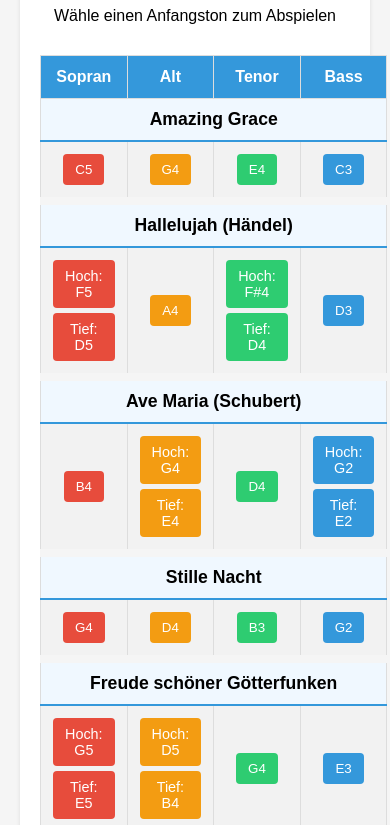
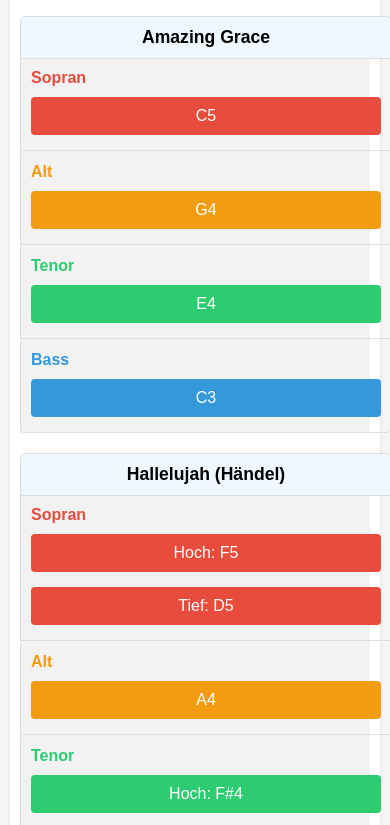
Before and after one commit to IamDrowsy/kneipenchor-anstimmen, a website built with Vite: page index.html in a window 390 px wide. Shown: the part 113-938 px from the top of the page. Built offline with nearby package versions, Linux system fonts and the light colour scheme.

Commit message:
responsive design

```diff
--- a/index.html
+++ b/index.html
@@ -2,7 +2,7 @@
 <html lang="de">
 <head>
   <meta charset="UTF-8">
-  <meta name="viewport" content="width=device-width, initial-scale=1.0">
+  <meta name="viewport" content="width=device-width, initial-scale=1.0, maximum-scale=1.0, user-scalable=no">
   <title>Chor Anfangstöne</title>
 </head>
 <body>
--- a/src/main.js
+++ b/src/main.js
@@ -25,6 +25,14 @@ async function loadSongs() {
 function displaySongs(songs) {
   const songList = document.getElementById('song-list');
 
+  // Array von Stimmgruppen-Namen für Labels und Datenattribute
+  const voiceTypes = [
+    { key: 'soprano', label: 'Sopran' },
+    { key: 'alto', label: 'Alt' },
+    { key: 'tenor', label: 'Tenor' },
+    { key: 'bass', label: 'Bass' }
+  ];
+
   songs.forEach(song => {
     // Erste Zeile mit Liedtitel (überspannt alle 4 Spalten)
     const titleRow = document.createElement('tr');
@@ -40,16 +48,19 @@ function displaySongs(songs) {
     const notesRow = document.createElement('tr');
     notesRow.className = 'notes-row';
 
-    // Zellen für die Stimmgruppen direkt ohne leere erste Zelle
-    ['soprano', 'alto', 'tenor', 'bass'].forEach(voice => {
+    // Zellen für die Stimmgruppen
+    voiceTypes.forEach((voice, index) => {
       const cell = document.createElement('td');
 
+      // Datenattribute für mobile Ansicht hinzufügen
+      cell.dataset.label = voice.label;
+
       // Prüfen, ob es sich um ein einfaches Note-Format oder Hoch/Tief-Format handelt
-      const noteValue = song.notes[voice];
+      const noteValue = song.notes[voice.key];
 
       if (typeof noteValue === 'string') {
         // Einfacher Ton
-        const button = createPlayButton(noteValue, voice, song.id, song.title);
+        const button = createPlayButton(noteValue, voice.key, song.id, song.title);
         cell.appendChild(button);
       } else {
         // Mehrere Töne (Hoch/Tief)
@@ -58,7 +69,7 @@ function displaySongs(songs) {
 
         // Für jeden Untertyp einen Button erstellen
         for (const [type, note] of Object.entries(noteValue)) {
-          const button = createPlayButton(note, voice, song.id, song.title, type);
+          const button = createPlayButton(note, voice.key, song.id, song.title, type);
           button.dataset.voiceType = type;
           buttonContainer.appendChild(button);
         }
--- a/src/style.css
+++ b/src/style.css
@@ -1,3 +1,4 @@
+/* Basis-Styles (bereits vorhanden) */
 body {
   font-family: Arial, sans-serif;
   margin: 0;
@@ -24,6 +25,7 @@ h1 {
   margin-bottom: 30px;
 }
 
+/* Tabellen-Styles */
 table {
   width: 100%;
   border-collapse: collapse;
@@ -49,12 +51,13 @@ tr:nth-child(even) {
 .song-title {
   text-align: center;
   font-weight: bold;
-  background-color: #f0f8ff; /* Helles Blau für Titel */
+  background-color: #f0f8ff;
   padding: 10px;
   font-size: 1.1em;
   border-bottom: 2px solid #3498db;
 }
 
+/* Button-Styles */
 .play-button {
   background-color: #3498db;
   color: white;
@@ -63,14 +66,12 @@ tr:nth-child(even) {
   padding: 8px 12px;
   cursor: pointer;
   transition: background-color 0.3s;
+  min-width: 80px;
 }
 
 .play-button:hover {
-  background-color: #2980b9;
-}
-
-.hidden {
-  display: none;
+  filter: brightness(90%);
+  transform: scale(1.05);
 }
 
 /* Für Gruppen von Buttons (Hoch/Tief) */
@@ -80,12 +81,7 @@ tr:nth-child(even) {
   gap: 5px;
 }
 
-.button-group .play-button {
-  margin: 0;
-  font-size: 0.9em;
-}
-
-/* Farben für verschiedene Stimmgruppen (angepasst für 4-Spalten-Layout) */
+/* Farben für verschiedene Stimmgruppen */
 td:nth-child(1) .play-button {
   background-color: #e74c3c; /* Sopran */
 }
@@ -102,13 +98,129 @@ td:nth-child(4) .play-button {
   background-color: #3498db; /* Bass */
 }
 
-/* Hover-Effekte für Buttons */
-.play-button:hover {
-  filter: brightness(90%);
-  transform: scale(1.05);
+/* Hilfklassen */
+.hidden {
+  display: none;
 }
 
-/* Abstand zwischen Liedern */
-tr.title-row + tr.notes-row {
-  border-bottom: 8px solid #f5f5f5;
+/* RESPONSIVE DESIGN FÜR MOBILE GERÄTE */
+
+/* Tablets und kleinere Desktops */
+@media (max-width: 768px) {
+  #app {
+    padding: 15px;
+  }
+
+  th, td {
+    padding: 8px;
+  }
+
+  .play-button {
+    padding: 8px;
+    min-width: 70px;
+    font-size: 0.9em;
+  }
 }
+
+/* Smartphones (Querformat) */
+@media (max-width: 576px) {
+  body {
+    padding: 10px;
+  }
+
+  #app {
+    padding: 10px;
+  }
+
+  h1 {
+    font-size: 1.6em;
+  }
+
+  .description {
+    font-size: 0.9em;
+  }
+
+  /* Buttons noch größer für Touch-Bedienung */
+  .play-button {
+    padding: 10px;
+    min-width: 60px;
+    margin-bottom: 5px;
+    font-size: 1em; /* Größerer Text für bessere Lesbarkeit */
+  }
+
+  /* Mehr Platz für Buttons */
+  th, td {
+    padding: 10px 5px;
+  }
+}
+
+/* Smartphones (Hochformat) - Karten-Layout statt Tabelle */
+@media (max-width: 480px) {
+  /* Ändern des Tabellenlayouts für sehr kleine Bildschirme */
+  thead {
+    display: none; /* Tabellenkopf ausblenden */
+  }
+
+  table, tbody, tr, td {
+    display: block;
+    width: 100%;
+    border: none;
+  }
+
+  /* Song-Titel für mobiles Layout */
+  .song-title {
+    border: 1px solid #ddd;
+    border-radius: 5px 5px 0 0;
+    margin-top: 20px;
+  }
+
+  /* Jede Stimmgruppe bekommt eine eigene Karte */
+  .notes-row td {
+    margin-bottom: 2px;
+    text-align: left;
+    padding: 10px;
+    position: relative;
+    border: 1px solid #ddd;
+    border-top: none;
+  }
+
+  .notes-row td:last-child {
+    border-radius: 0 0 5px 5px;
+    margin-bottom: 0;
+  }
+
+  /* Label für jede Stimmgruppe hinzufügen */
+  .notes-row td::before {
+    content: attr(data-label);
+    font-weight: bold;
+    display: block;
+    margin-bottom: 5px;
+  }
+
+  /* Buttons auf volle Breite setzen */
+  .play-button, .button-group {
+    width: 100%;
+    margin-top: 5px;
+  }
+
+  .button-group .play-button {
+    margin-bottom: 5px;
+  }
+
+  /* Farben der Labels statt Buttons für Stimmgruppen */
+  .notes-row td:nth-child(1)::before {
+    color: #e74c3c; /* Sopran */
+  }
+
+  .notes-row td:nth-child(2)::before {
+    color: #f39c12; /* Alt */
+  }
+
+  .notes-row td:nth-child(3)::before {
+    color: #2ecc71; /* Tenor */
+  }
+
+  .notes-row td:nth-child(4)::before {
+    color: #3498db; /* Bass */
+  }
+}
```
